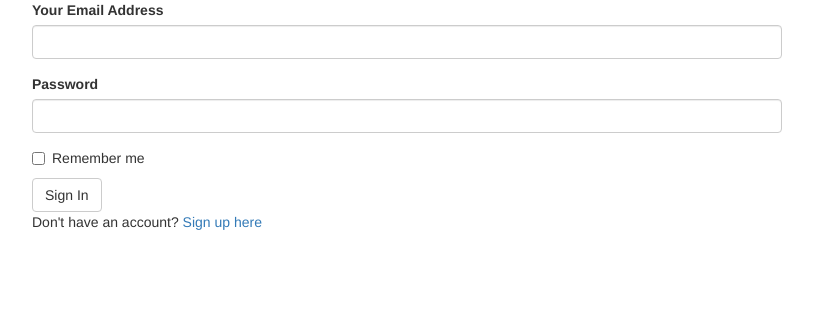
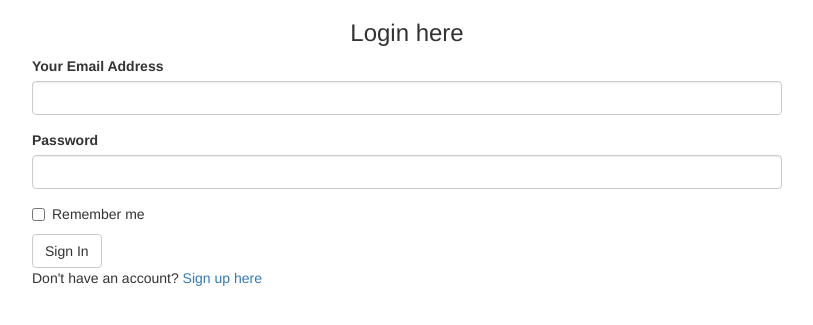
Before and after one commit to Victoria045/Pitch-Buzz, a Flask app: page /authenticate/login in a window 1280 px wide. Shown: the top 325 px of the page, without its empty margins (233-1046 px from the left). Run offline with Flask 2, Linux system fonts and the light colour scheme; some libraries are stand-ins or nearby versions.

Commit message:
modify login view

```diff
--- a/app/templates/auth/login.html
+++ b/app/templates/auth/login.html
@@ -4,6 +4,7 @@
 {% block content%}
 
 <div class="container">
+  <div><h3 class="text-center">Login here</h3></div>
   <div class="row">
 
     <div class="col-md-2"> </div>
```
